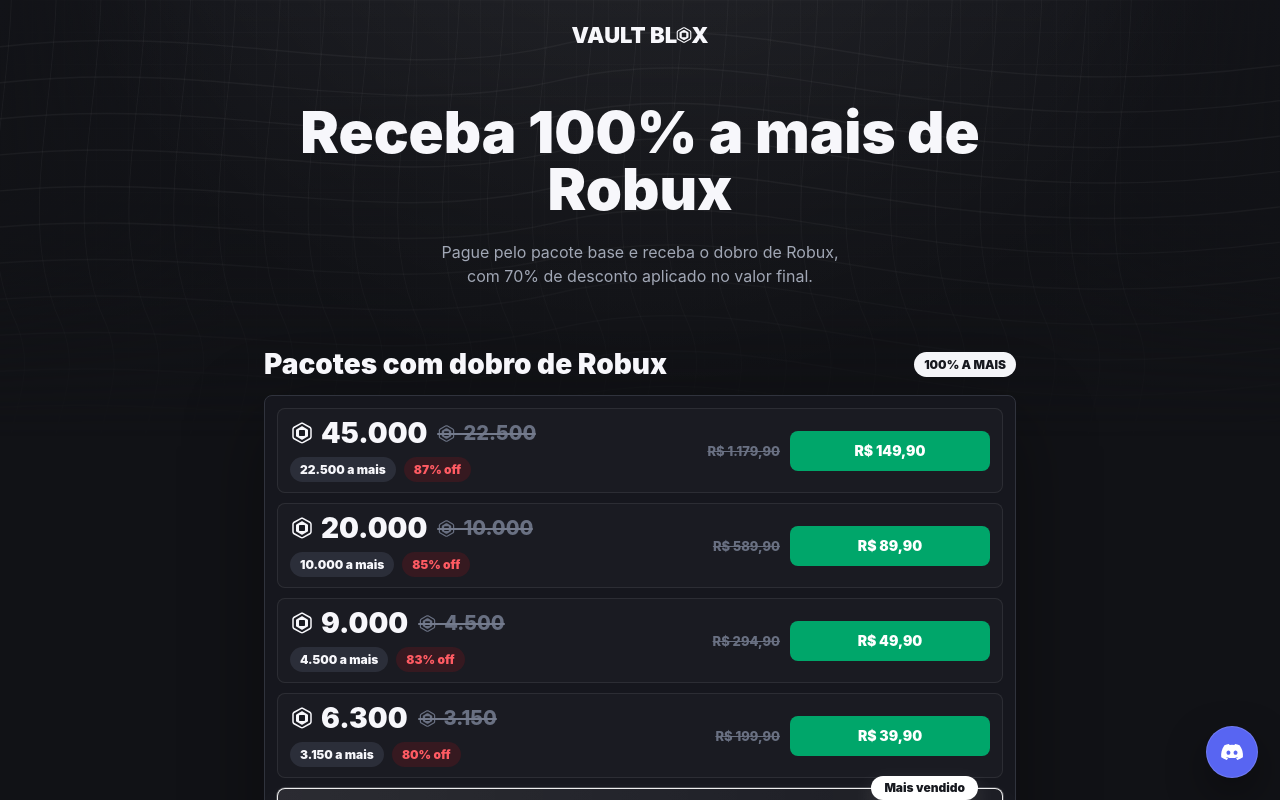
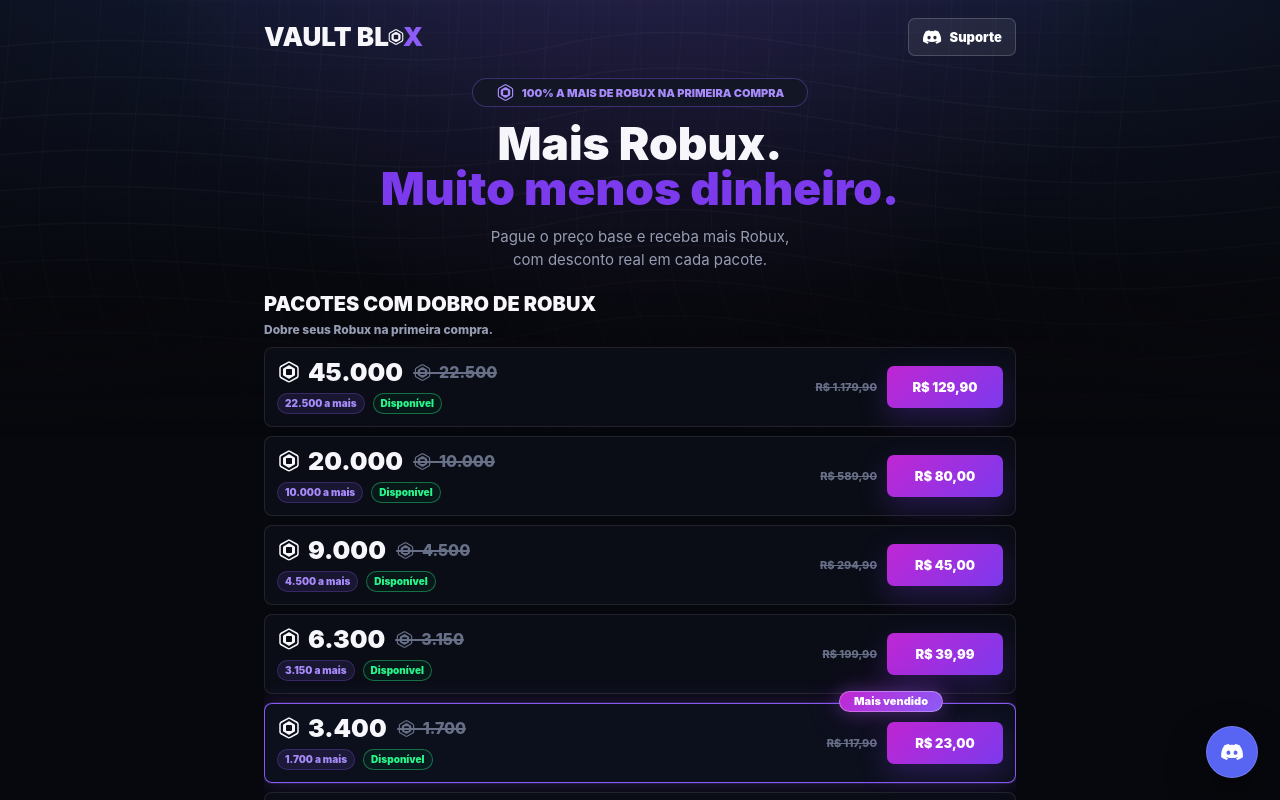
Before and after one commit to bielsilva844u-prog/robux, a Next.js app: page / in a window 1280 px wide. Shown: the top 800 px of the page. Built offline with nearby package versions, Linux system fonts and the light colour scheme.

Commit message:
Update storefront design

```diff
--- a/app/en/page.jsx
+++ b/app/en/page.jsx
@@ -1,4 +1,4 @@
-const SUPPORT_URL = "https://discord.gg/pK3CHQdafr";
+const SUPPORT_URL = "https://discord.gg/WXvnQjVQjf";
 
 export const metadata = {
   title: "Vault Blox | Brazil Only",
--- a/app/globals.css
+++ b/app/globals.css
@@ -1,19 +1,22 @@
 :root {
   color-scheme: dark;
-  --background: #111216;
-  --surface: #17191f;
-  --surface-2: #1f222b;
-  --surface-3: #2b2e39;
-  --border: #30333d;
-  --border-soft: rgba(255, 255, 255, 0.08);
+  --background: #07080d;
+  --surface: #0c0f18;
+  --surface-2: #121624;
+  --surface-3: #1c2140;
+  --border: rgba(255, 255, 255, 0.09);
+  --border-soft: rgba(255, 255, 255, 0.07);
   --text: #f7f7fb;
-  --muted: #a1a7b5;
-  --muted-2: #697082;
+  --muted: #969db3;
+  --muted-2: #687088;
   --accent: #f3f4f7;
+  --accent-strong: #8b5cf6;
+  --accent-hot: #c026d3;
   --success: #47d18c;
   --success-dark: #123f2a;
-  --focus: #7db7ff;
-  --shadow: 0 24px 80px rgba(0, 0, 0, 0.36);
+  --focus: #a855f7;
+  --shadow: 0 22px 62px rgba(0, 0, 0, 0.36);
+  --neon-glow: 0 0 18px rgba(168, 85, 247, 0.34), 0 0 42px rgba(192, 38, 211, 0.18);
 }
 
 * {
@@ -56,8 +59,8 @@
   overflow-x: hidden;
   padding-bottom: 64px;
   background:
-    radial-gradient(circle at 50% -220px, rgba(255, 255, 255, 0.08), transparent 36%),
-    linear-gradient(180deg, #14151a 0, #111216 320px, #111216 100%);
+    radial-gradient(circle at 50% -180px, rgba(168, 85, 247, 0.16), transparent 34%),
+    linear-gradient(180deg, #11182d 0, #07080d 300px, #07080d 100%);
 }
 
 .buy-robux-background {
@@ -67,7 +70,7 @@
   z-index: 0;
   width: 100%;
   height: 460px;
-  opacity: 0.52;
+  opacity: 0.34;
   pointer-events: none;
   mask-image: linear-gradient(to bottom, black 0, black 42%, transparent 95%);
 }
@@ -88,8 +91,8 @@
 
 .buy-robux-background::after {
   background:
-    linear-gradient(90deg, #111216 0, transparent 18%, transparent 82%, #111216 100%),
-    linear-gradient(180deg, transparent 0, #111216 100%);
+    linear-gradient(90deg, #07080d 0, transparent 18%, transparent 82%, #07080d 100%),
+    linear-gradient(180deg, transparent 0, #07080d 100%);
 }
 
 .buy-robux-background svg {
@@ -111,27 +114,48 @@
   z-index: 2;
   display: flex;
   align-items: center;
-  justify-content: center;
+  justify-content: space-between;
+  gap: 18px;
   width: min(752px, calc(100% - 32px));
   margin: 0 auto;
-  padding: 24px 0 8px;
+  padding: 18px 0 8px;
 }
 
 .brand {
   display: inline-flex;
   align-items: center;
   color: var(--text);
-  font-size: 22px;
+  font-size: 26px;
   font-weight: 950;
   line-height: 1;
+}
+
+.brand span:last-child {
+  color: #8b5cf6;
+}
+
+.top-support-button {
+  display: inline-flex;
+  flex: 0 0 auto;
+  min-height: 38px;
+  align-items: center;
+  justify-content: center;
+  gap: 8px;
+  border: 1px solid rgba(255, 255, 255, 0.18);
+  border-radius: 7px;
+  background: rgba(255, 255, 255, 0.07);
+  color: #fff;
+  padding: 0 13px;
+  font-size: 13px;
+  font-weight: 900;
 }
 
 .hero-section {
   position: relative;
   z-index: 1;
-  width: min(900px, calc(100% - 32px));
+  width: min(752px, calc(100% - 32px));
   margin: 0 auto;
-  padding: 50px 0 58px;
+  padding: 14px 0 20px;
 }
 
 .hero-copy {
@@ -147,10 +171,32 @@
   min-width: 0;
   max-width: 820px;
   margin: 0;
-  font-size: clamp(42px, 6vw, 58px);
+  font-size: clamp(34px, 6vw, 46px);
   font-weight: 950;
   line-height: 0.98;
   text-wrap: balance;
+}
+
+.hero-copy h1 span:last-child {
+  color: #7c3aed;
+}
+
+.hero-badge {
+  display: inline-flex;
+  min-height: 26px;
+  align-items: center;
+  justify-content: center;
+  gap: 7px;
+  width: min(100%, 336px);
+  margin-bottom: 14px;
+  border: 1px solid rgba(139, 92, 246, 0.36);
+  border-radius: 999px;
+  background: rgba(18, 22, 36, 0.82);
+  color: #a78bfa;
+  padding: 4px 13px;
+  font-size: 11px;
+  font-weight: 950;
+  text-transform: uppercase;
 }
 
 .hero-copy h1 span {
@@ -160,10 +206,10 @@
 .hero-copy p {
   width: 100%;
   min-width: 0;
-  max-width: 560px;
-  margin: 22px 0 0;
+  max-width: 500px;
+  margin: 14px 0 0;
   color: var(--muted);
-  font-size: 16px;
+  font-size: 15px;
   line-height: 1.55;
   text-wrap: balance;
 }
@@ -184,20 +230,28 @@
   align-items: center;
   justify-content: space-between;
   gap: 16px;
-  margin-bottom: 14px;
+  margin-bottom: 10px;
 }
 
 .section-title-row.secondary {
-  margin-top: 28px;
+  margin-top: 22px;
 }
 
 .section-title-row h2 {
   min-width: 0;
   margin: 0;
-  font-size: clamp(22px, 3vw, 28px);
+  font-size: clamp(17px, 3vw, 20px);
   font-weight: 900;
+  text-transform: uppercase;
   letter-spacing: 0;
   overflow-wrap: anywhere;
+}
+
+.section-subtitle {
+  margin: 6px 0 0;
+  color: var(--muted);
+  font-size: 12px;
+  font-weight: 800;
 }
 
 .discount-badge,
@@ -216,8 +270,9 @@
 }
 
 .discount-badge {
-  background: #f4f5f8;
-  color: #17191f;
+  background: linear-gradient(135deg, var(--accent-hot), var(--accent-strong));
+  color: #ffffff;
+  box-shadow: var(--neon-glow);
 }
 
 .subtle-text {
@@ -235,12 +290,18 @@
   box-shadow: var(--shadow);
 }
 
+.bonus-card {
+  border: 0;
+  background: transparent;
+  box-shadow: none;
+}
+
 .product-list,
 .plain-card {
   display: flex;
   flex-direction: column;
-  gap: 10px;
-  padding: 12px;
+  gap: 9px;
+  padding: 0;
 }
 
 .plain-card {
@@ -252,50 +313,59 @@
   display: flex;
   align-items: center;
   justify-content: space-between;
-  gap: 18px;
-  min-height: 58px;
-  border: 1px solid var(--border-soft);
+  gap: 16px;
+  min-height: 74px;
+  border: 1px solid var(--border);
   border-radius: 8px;
-  background: rgba(255, 255, 255, 0.018);
-  padding: 10px 12px;
+  background: rgba(12, 15, 24, 0.9);
+  padding: 12px;
 }
 
 .product-row + .product-row {
-  border-top: 1px solid var(--border-soft);
+  border-top: 1px solid var(--border);
 }
 
 .product-row.is-featured {
   margin: 0;
-  border-color: rgba(255, 255, 255, 0.92);
-  background: linear-gradient(90deg, rgba(255, 255, 255, 0.09), rgba(255, 255, 255, 0.03));
-  box-shadow: 0 0 0 1px rgba(255, 255, 255, 0.2), 0 16px 38px rgba(255, 255, 255, 0.08);
+  border-color: rgba(139, 92, 246, 0.98);
+  background: rgba(13, 17, 31, 0.96);
+  box-shadow: 0 0 0 1px rgba(139, 92, 246, 0.16), 0 0 24px rgba(139, 92, 246, 0.24);
+}
+
+.product-row .bonus-pill {
+  min-height: 21px;
+  border: 1px solid rgba(139, 92, 246, 0.26);
+  background: rgba(139, 92, 246, 0.12);
+  color: #a78bfa;
+  padding: 3px 7px;
+  font-size: 10px;
 }
 
 .featured-ribbon {
   position: absolute;
   top: -13px;
-  right: 24px;
+  right: 72px;
   z-index: 1;
   display: inline-flex;
   align-items: center;
   justify-content: center;
-  min-height: 24px;
-  border: 1px solid rgba(255, 255, 255, 0.92);
+  min-height: 20px;
+  border: 1px solid rgba(255, 255, 255, 0.3);
   border-radius: 999px;
-  background: #ffffff;
-  color: #17191f;
-  padding: 4px 12px;
-  font-size: 12px;
+  background: linear-gradient(135deg, #c026d3, #8b5cf6);
+  color: #ffffff;
+  padding: 4px 14px;
+  font-size: 11px;
   font-weight: 950;
   line-height: 1;
-  box-shadow: 0 8px 22px rgba(255, 255, 255, 0.12);
+  box-shadow: var(--neon-glow);
 }
 
 .product-main {
   display: flex;
   flex-direction: column;
   align-items: flex-start;
-  gap: 10px;
+  gap: 8px;
   min-width: 0;
 }
 
@@ -303,7 +373,7 @@
   display: flex;
   align-items: center;
   gap: 10px;
-  min-width: 245px;
+  min-width: 230px;
 }
 
 .amount-current,
@@ -315,18 +385,18 @@
 }
 
 .amount-current span:last-child {
-  font-size: 28px;
+  font-size: 25px;
   font-weight: 950;
   line-height: 1;
 }
 
 .amount-base {
   position: relative;
-  color: var(--muted-2);
+  color: #687088;
 }
 
 .amount-base span:last-child {
-  font-size: 20px;
+  font-size: 16px;
   font-weight: 850;
 }
 
@@ -337,7 +407,7 @@
   top: 50%;
   height: 2px;
   border-radius: 999px;
-  background: #747b8d;
+  background: #687088;
 }
 
 .robux-svg {
@@ -385,18 +455,26 @@
 }
 
 .bonus-pill.accent {
-  background: rgba(71, 209, 140, 0.16);
-  color: #bff8d8;
+  background: rgba(34, 0, 53, 0.72);
+  color: #f3d9ff;
 }
 
 .bonus-pill.danger {
-  background: rgba(255, 13, 22, 0.12);
-  color: #ff5b63;
+  background: rgba(34, 0, 53, 0.72);
+  color: #28f58a;
+  border-color: rgba(40, 245, 138, 0.4);
+  background: rgba(0, 90, 45, 0.16);
+}
+
+.bonus-pill.offer {
+  background: rgba(34, 0, 53, 0.72);
+  color: #f3d9ff;
+  box-shadow: none;
 }
 
 .price-actions {
   display: grid;
-  grid-template-columns: 104px minmax(160px, 200px);
+  grid-template-columns: 100px minmax(100px, 116px);
   align-items: center;
   justify-content: end;
   gap: 10px;
@@ -405,13 +483,37 @@
 
 .old-price {
   color: var(--muted-2);
-  font-size: 13px;
+  font-size: 11px;
   font-weight: 800;
   text-align: right;
   text-decoration: line-through;
 }
 
-.price-button,
+.product-row .old-price {
+  color: #687088;
+}
+
+.price-button {
+  position: relative;
+  display: inline-flex;
+  align-items: center;
+  justify-content: center;
+  min-height: 42px;
+  border: 0;
+  border-radius: 7px;
+  background: linear-gradient(135deg, #c026d3, #7c3aed);
+  color: #fff;
+  cursor: pointer;
+  padding: 0 18px;
+  font-size: 13px;
+  font-weight: 950;
+  box-shadow: 0 10px 28px rgba(124, 58, 237, 0.26);
+}
+
+.price-button:hover {
+  background: linear-gradient(135deg, #d946ef, #8b5cf6);
+}
+
 .checkout-button {
   position: relative;
   display: inline-flex;
@@ -428,7 +530,6 @@
   font-weight: 950;
 }
 
-.price-button:hover,
 .checkout-button:hover {
   background: #00bd78;
 }
@@ -947,7 +1048,18 @@
 
   .topbar {
     align-items: center;
-    justify-content: center;
+    justify-content: space-between;
+    width: min(380px, calc(100% - 18px));
+  }
+
+  .brand {
+    font-size: 22px;
+  }
+
+  .top-support-button {
+    min-height: 34px;
+    padding: 0 10px;
+    font-size: 12px;
   }
 
   .hero-copy {
--- a/app/page.jsx
+++ b/app/page.jsx
@@ -5,7 +5,7 @@
 import QRCode from "qrcode";
 import { useEffect, useState } from "react";
 
-const SUPPORT_URL = "https://discord.gg/pK3CHQdafr";
+const SUPPORT_URL = "https://discord.gg/WXvnQjVQjf";
 
 const bonusProducts = [
   {
@@ -14,8 +14,9 @@
     baseAmount: "22.500",
     bonus: "22.500 a mais",
     discount: "87% off",
+    offer: "Oferta limitada",
     originalPrice: "R$ 1.179,90",
-    salePrice: "R$ 149,90",
+    salePrice: "R$ 129,90",
   },
   {
     id: "bonus-10000",
@@ -23,8 +24,9 @@
     baseAmount: "10.000",
     bonus: "10.000 a mais",
     discount: "85% off",
+    offer: "Melhor custo-benefício",
     originalPrice: "R$ 589,90",
-    salePrice: "R$ 89,90",
+    salePrice: "R$ 80,00",
   },
   {
     id: "bonus-4500",
@@ -32,8 +34,9 @@
     baseAmount: "4.500",
     bonus: "4.500 a mais",
     discount: "83% off",
+    offer: "Popular",
     originalPrice: "R$ 294,90",
-    salePrice: "R$ 49,90",
+    salePrice: "R$ 45,00",
   },
   {
     id: "bonus-3150",
@@ -41,8 +44,9 @@
     baseAmount: "3.150",
     bonus: "3.150 a mais",
     discount: "80% off",
+    offer: "Entrega instantânea",
     originalPrice: "R$ 199,90",
-    salePrice: "R$ 39,90",
+    salePrice: "R$ 39,99",
   },
   {
     id: "bonus-1700",
@@ -51,7 +55,7 @@
     bonus: "1.700 a mais",
     discount: "79% off",
     originalPrice: "R$ 117,90",
-    salePrice: "R$ 24,90",
+    salePrice: "R$ 23,00",
     featured: true,
     soldLabel: "Mais vendido",
   },
@@ -61,8 +65,9 @@
     baseAmount: "1.200",
     bonus: "1.200 a mais",
     discount: "75% off",
+    offer: "+100% de bônus",
     originalPrice: "R$ 79,90",
-    salePrice: "R$ 19,90",
+    salePrice: "R$ 18,90",
   },
 ];
 
@@ -159,7 +164,7 @@
         </div>
         <div className="pill-row">
           <span className="bonus-pill">{product.bonus}</span>
-          {product.discount ? <span className="bonus-pill danger">{product.discount}</span> : null}
+          <span className="bonus-pill danger">Disponível</span>
           {product.recommended ? <span className="bonus-pill accent">Para você</span> : null}
         </div>
       </div>
@@ -351,25 +356,35 @@
           <RobuxIcon size="brand" />
           <span>X</span>
         </a>
+        <a className="top-support-button" href={SUPPORT_URL}>
+          <DiscordIcon />
+          <span>Suporte</span>
+        </a>
       </header>
 
       <section className="hero-section" aria-labelledby="title">
         <div className="hero-copy">
+          <span className="hero-badge">
+            <RobuxIcon size="small" />
+            100% A MAIS DE ROBUX NA PRIMEIRA COMPRA
+          </span>
           <h1 id="title">
-            <span>Receba 100% a mais de</span>
-            <span>Robux</span>
+            <span>Mais Robux.</span>
+            <span>Muito menos dinheiro.</span>
           </h1>
           <p>
-            <span>Pague pelo pacote base e receba o dobro de Robux,</span>
-            <span>com 70% de desconto aplicado no valor final.</span>
+            <span>Pague o preço base e receba mais Robux,</span>
+            <span>com desconto real em cada pacote.</span>
           </p>
         </div>
       </section>
 
       <section className="content-shell" id="pacotes">
         <div className="section-title-row">
-          <h2>Pacotes com dobro de Robux</h2>
-          <span className="discount-badge">100% A MAIS</span>
+          <div>
+            <h2>Pacotes com dobro de Robux</h2>
+            <p className="section-subtitle">Dobre seus Robux na primeira compra.</p>
+          </div>
         </div>
 
         <div className="bonus-card">
```
Also changed, not shown: app/api/paradise/create-pix/route.js (+6 -6 lines).
